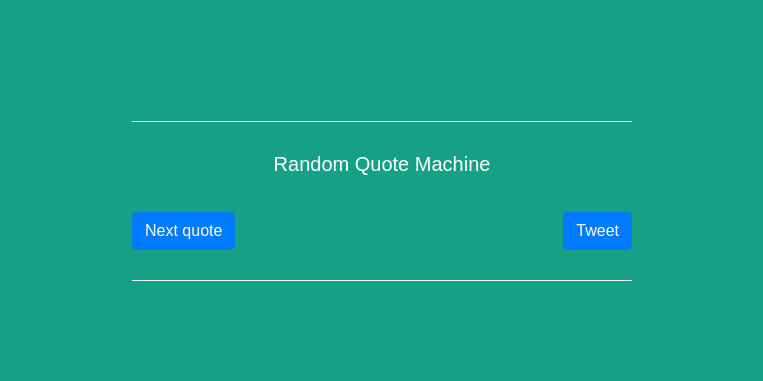
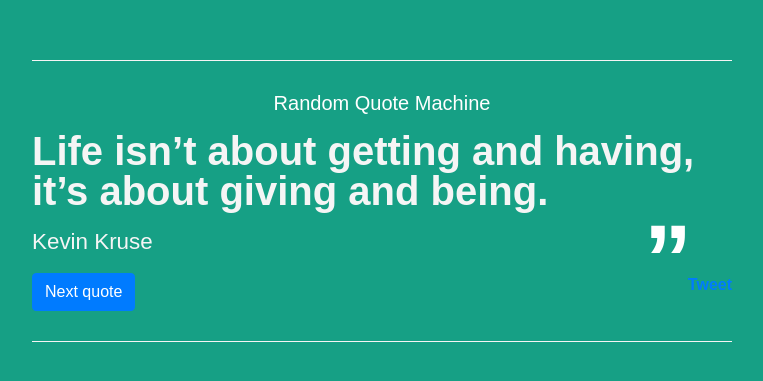
Before and after one commit to NeoHuncho/Random-Quote-Machine, a React (Create React App) app: page / in a window 1280 px wide. Shown: the part 199-580 px from the top of the page, without its empty margins (258-1021 px from the left). Built offline with nearby package versions, Linux system fonts and the light colour scheme; no server answers.

Commit message:
added the tweet button

```diff
--- a/src/App.js
+++ b/src/App.js
@@ -4,14 +4,17 @@ import './App.scss';
 import Button from 'react-bootstrap';
 import Grid from '@material-ui/core/Grid';
 import { render } from '@testing-library/react';
+import {faTwitter} from '@fortawesome/free-solid-svg-icons';
 const colors= ['#16a085', '#27ae60', '#2c3e50', '#f39c12', '#e74c3c', '#9b59b6', '#FB6964', '#342224', "#472E32", "#BDBB99", "#77B1A9", "#73A857"];
 const API= 'https://gist.githubusercontent.com/camperbot/5a022b72e96c4c9585c32bf6a75f62d9/raw/e3c6895ce42069f0ee7e991229064f167fe8ccdc/quotes.json';
+const filler ={
+  "quote":"Life isn’t about getting and having, it’s about giving and being.","author":"Kevin Kruse"}
 class App extends React.Component {
   constructor(props) {
     super(props);
          this.state={
       color:colors,
-        quotes:[],
+        quotes:[filler],//this was added so that the twitter url does not give us error that quotes is null
         index:0,
         colorIndex:0
       }
@@ -49,7 +52,7 @@ const colorChoosen=color[colorIndex];
   const styleObj={
     background:colorChoosen
   }
-
+  const tweetURl= `https://twitter.com/intent/tweet?text=${quote.quote} - ${quote.author}`;
 return (
 
   <body style={styleObj} className="container">
@@ -63,7 +66,8 @@ return (
         {quote && <h2 className="card-title" id="author">{quote.author}</h2>}
         <div className="d-flex justify-content-between" id="buttons">
         <button  type="button" id="new-quote" onClick={() => { this.getRandomIndex(); this.getRandomColorIndex()}} className="btn btn-primary">Next quote</button>
-         <button className="btn btn-primary" id="tweet-quote">Tweet</button></div>
+
+         <a class="twitter-share-button" href={tweetURl} id="tweet-quote"><i class="fab fa-twitter"></i>Tweet</a></div>
       </section>
       </div>
 </body>
--- a/src/App.scss
+++ b/src/App.scss
@@ -14,7 +14,7 @@
     color: whitesmoke;
     padding: 30px 0;
     width: 100%;
-    max-width: 500px;
+    max-width: 700px;
     z-index: 1;
     margin: 80px auto;
     align-self: center;
@@ -47,7 +47,7 @@
 #author{
 
     position: relative;
-    color:whitesmoke;
+    color:#f5f5f5;
     font-size: 1.4rem;
     font-weight: normal;
     line-height: 1;
@@ -68,16 +68,16 @@
     position: absolute;
     content: "”";
     color: rgba(255, 255, 255, 1);
-    font-size: 7rem;
+    font-size: 6rem;
     line-height: 0;
-    bottom: -43px;
+    bottom: -48px;
     right: 40px;
   }
   #buttons{
    padding-top: 20px;
   }
   @media all and (min-width: 600px) {
-    .blockquote h1 {
+    #text h1 {
         font-size: 60px;
    }
 
```
Lines whose indentation alone changed are shown as unchanged.
